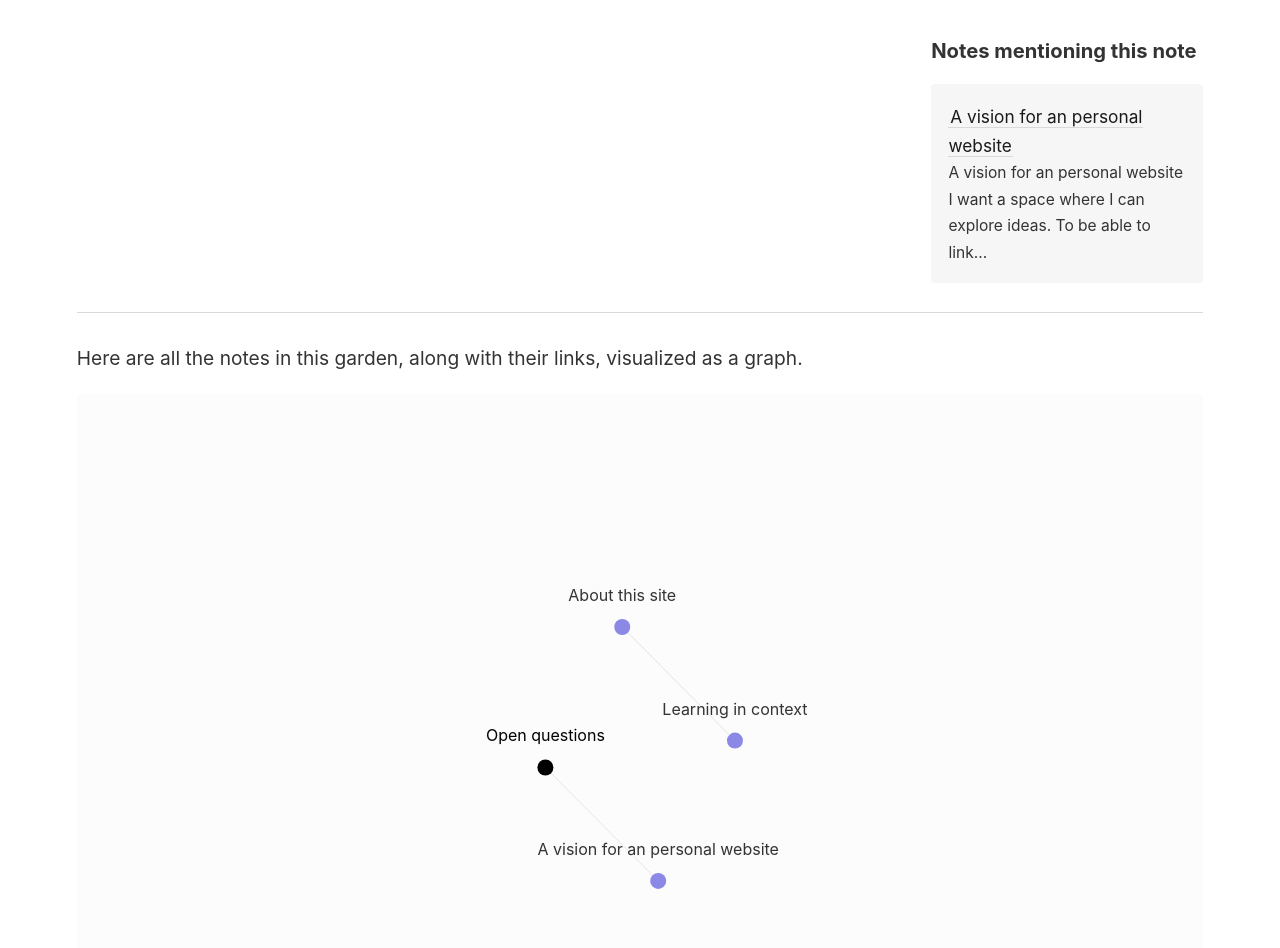
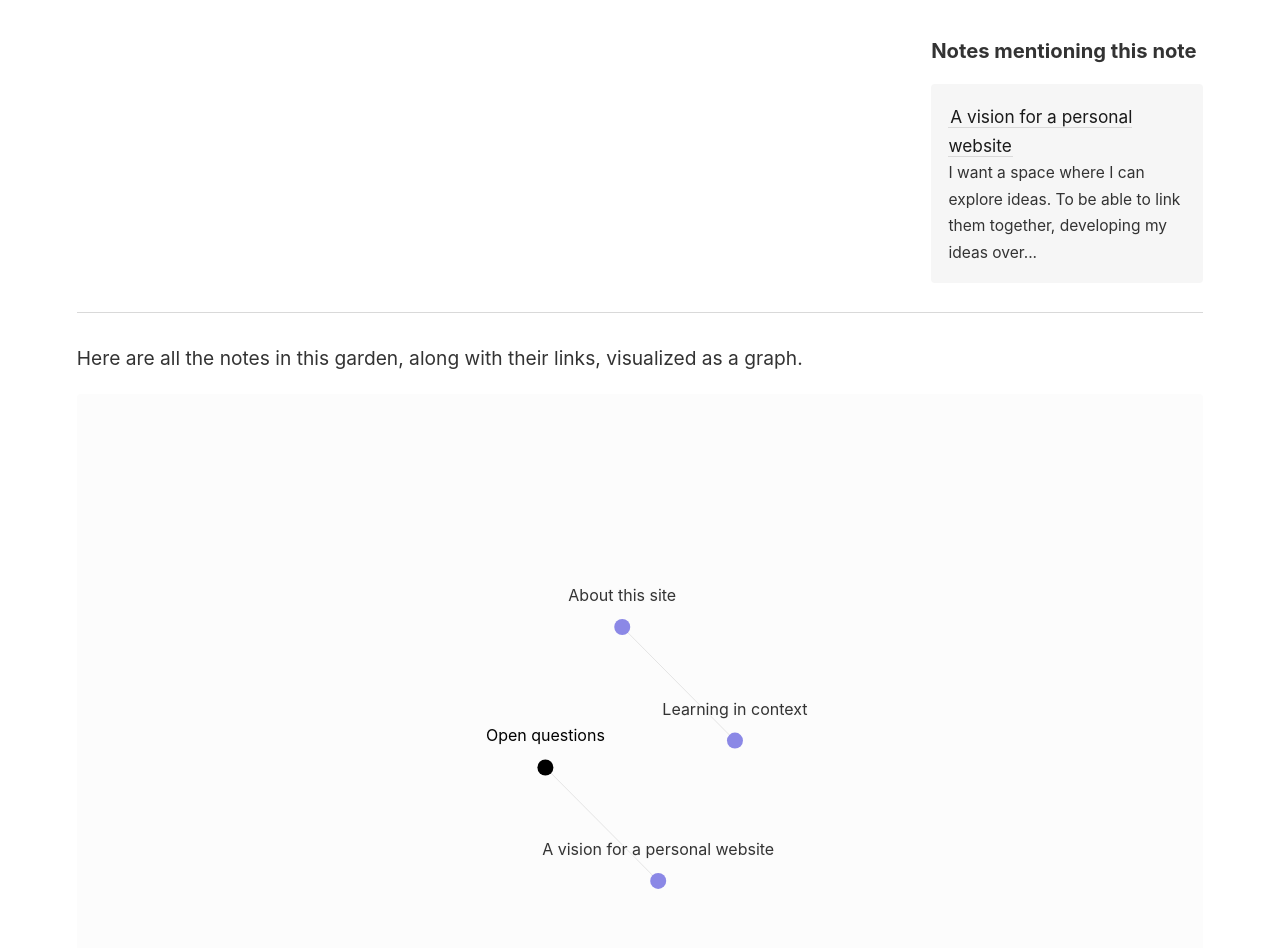
Before and after one commit to brandon-toner/brandontoner-jekyll-garden, a Jekyll site: the page built from _notes/Open Questions.md, in a window 1280 px wide. Shown: the part 239-1187 px from the top of the page. Built offline with Jekyll 4.4.1, drawn with Linux system fonts in a browser that asks for light colours.

Commit message:
Update content

```diff
--- a/_notes/A vision for an personal website.md
+++ b/_notes/A vision for a personal website.md
@@ -1,5 +1,4 @@
 
-## A vision for an personal website
 *I want* a space where I can explore ideas. To be able to link them together, developing my ideas over time.
 *I want* this to be a public space — one where I can think in public, and share ideas with others. Yet, I also want to restrict access to some areas (e.g. business documents)
 *I want* this to be a place where visitors can comment and contribute. To engage — give feedback, add their thoughts as they arise.
```
Also changed, not shown: _pages/index.md (+1 -1 lines).
